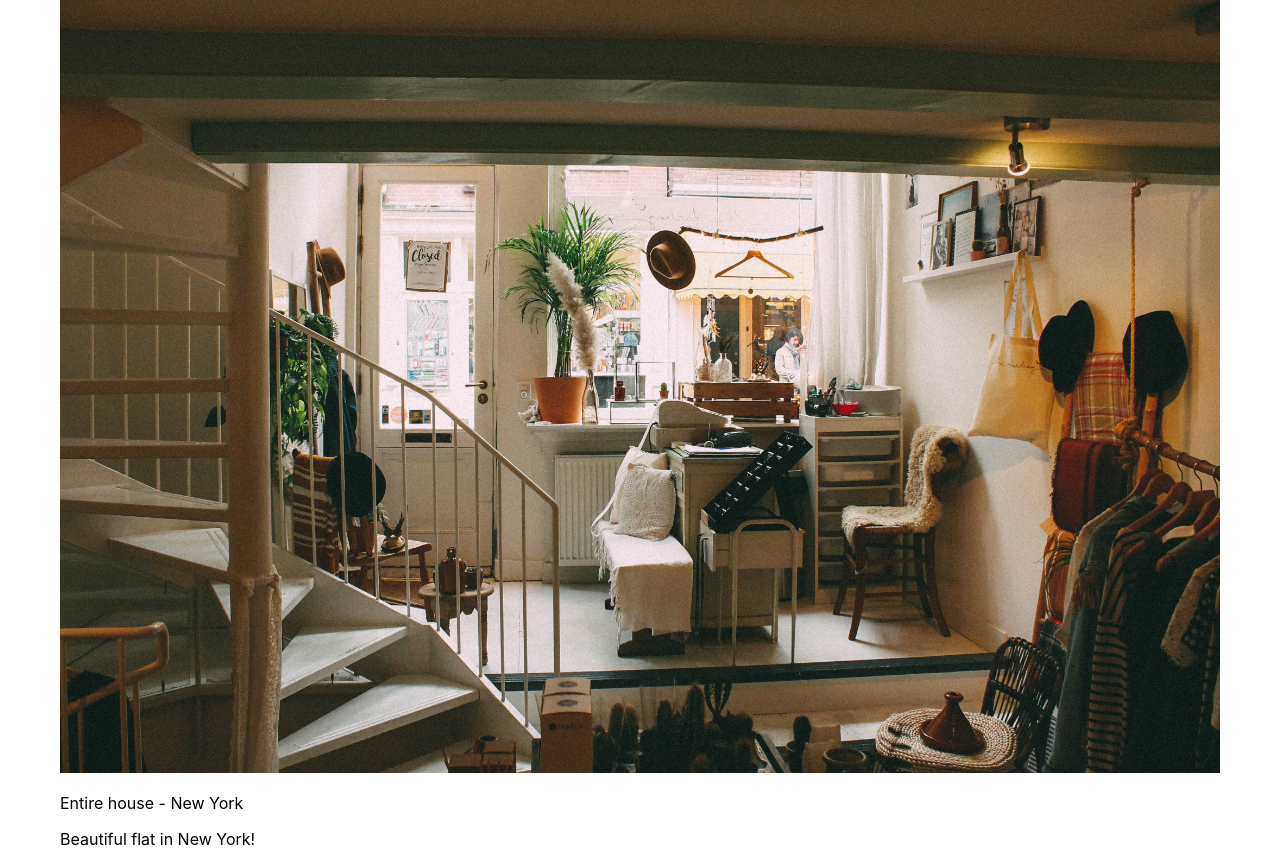
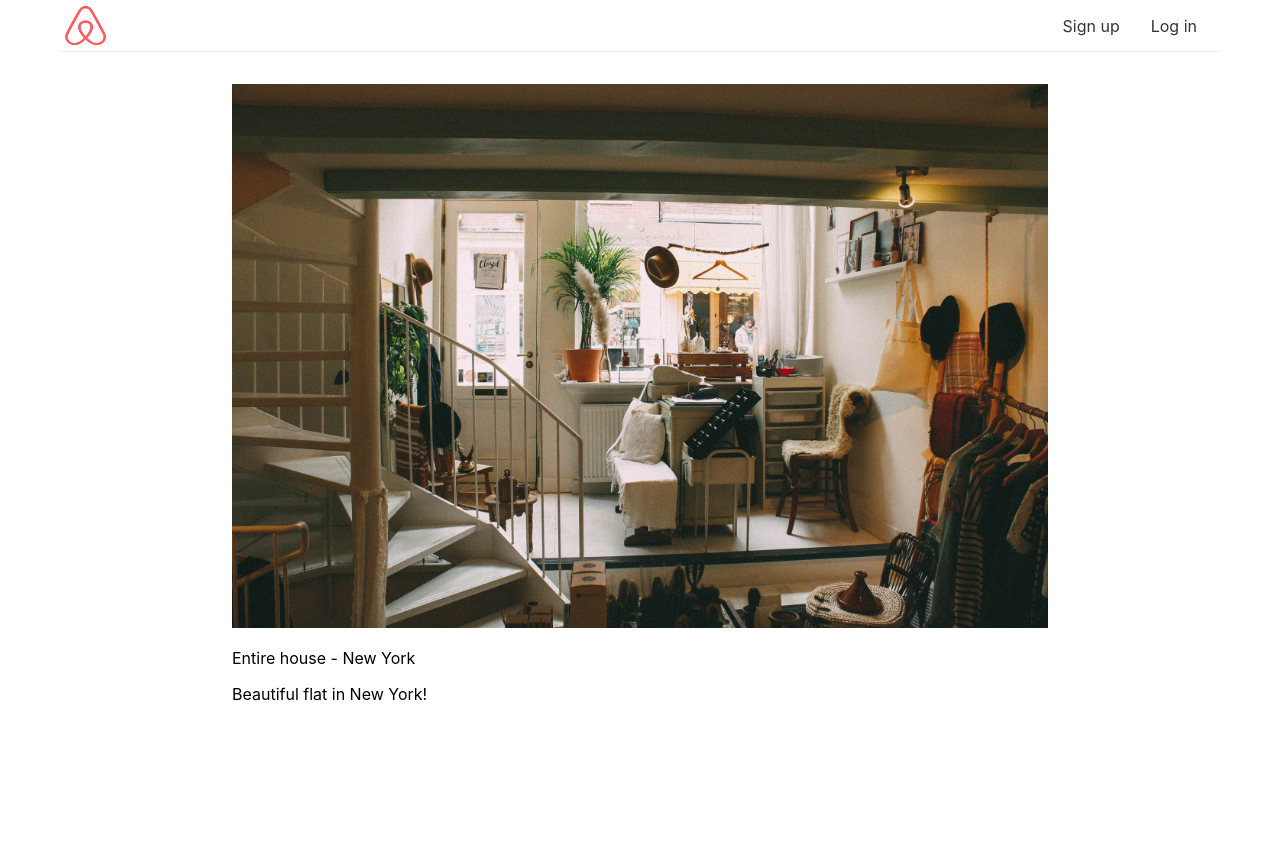
Before and after one commit to doyedele1/flex-here, a Next.js app: page /houses/1 in a window 1280 px wide. After the commit the page ends 800 px from the top, so only its background shows below. Built offline with nearby package versions, Linux system fonts and the light colour scheme.

Commit message:
Completed the navbar reusable component

```diff
--- /dev/null
+++ b/components/Layout.js
@@ -0,0 +1,24 @@
+import Nav from './Nav';
+
+export default function Layout(props) {
+    return (
+        <div>
+            <Nav />
+
+            <main>{props.content}</main>
+
+            <style jsx>
+                {`
+                    main {
+                        position: relative;
+                        max-width: 55em;
+                        background-color: white;
+                        padding: 2em;
+                        margin: 0 auto;
+                        box-sizing: border-box;
+                    }
+                `}
+            </style>
+        </div>
+    )
+}
--- /dev/null
+++ b/components/Nav.js
@@ -0,0 +1,66 @@
+/* eslint-disable @next/next/no-img-element */
+import Link from 'next/link';
+
+export default function Nav(props) {
+    return (
+        <div className="nav-container">
+            <Link href="/">
+                <a>
+                    <img src="/img/logo.png" alt="Logo" />
+                </a>
+            </Link>
+
+            <nav>
+                <ul>
+                    <li>
+                        <Link href="/register">
+                            <a>Sign up</a>
+                        </Link>
+                    </li>
+                    <li>
+                        <Link href="/login">
+                            <a>Log in</a>
+                        </Link>
+                    </li>
+                </ul>
+            </nav>
+
+            <style jsx>
+                {`
+                    .nav-container {
+                        border-bottom: 1px solid #eee;
+                        height: 52px;
+                    }
+
+                    img {
+                        float: left;
+                        width: 50px;
+                        height: 50px;
+                    }
+
+                    ul {
+                        margin: 0;
+                        padding: 0;
+                        float: right;
+                    }
+
+                    li {
+                        display: block;
+                        float: left;
+                    }
+
+                    a {
+                        text-decoration: none;
+                        display: block;
+                        margin-right: 15px;
+                        color: #333;
+                    }
+
+                    nav a {
+                        padding: 1em 0.5em;
+                    }
+                `}
+            </style>
+        </div>
+    )
+}
--- a/houses.js
+++ b/houses.js
@@ -11,7 +11,7 @@
     },
     {
         id: 2,
-        picture: 'img/2.jpg',
+        picture: '/img/2.jpg',
         type: 'Entire house',
         town: 'Amsterdam',
         title: 'A flat in Amsterdam with a great view',
--- a/pages/houses/[id].js
+++ b/pages/houses/[id].js
@@ -1,9 +1,11 @@
 /* eslint-disable @next/next/no-img-element */
 import Head from 'next/head';
 import houses from '../../houses';
+import Layout from "../../components/Layout";
 
 export default function House(props) {
     return (
+        <Layout content = {
             <div>
                 <Head>
                     <title>{props.house.title}</title>
@@ -14,6 +16,7 @@
                 </p>
                 <p>{props.house.title}</p>
             </div>
+        }/>
     )
 }
 
```
Also changed, not shown: pages/index.js (+6 -3 lines), public/img/logo.png (added). Lines whose indentation alone changed are shown as unchanged.
